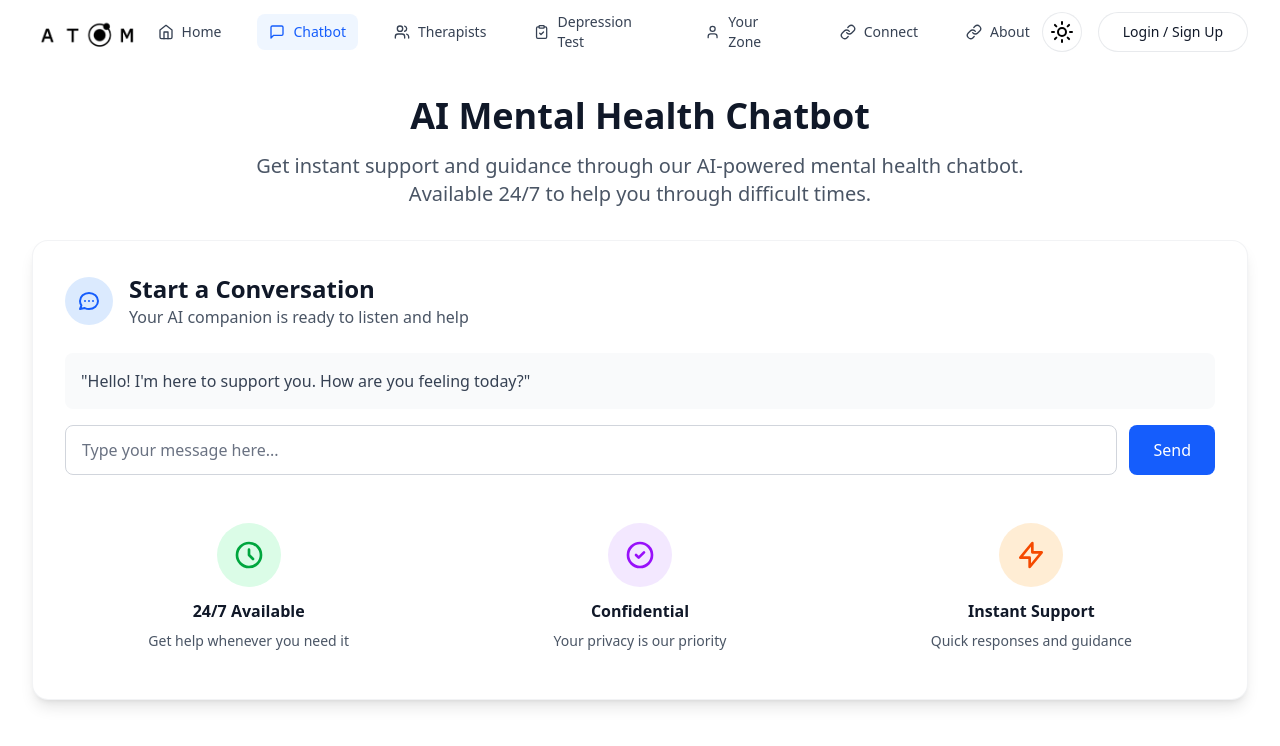
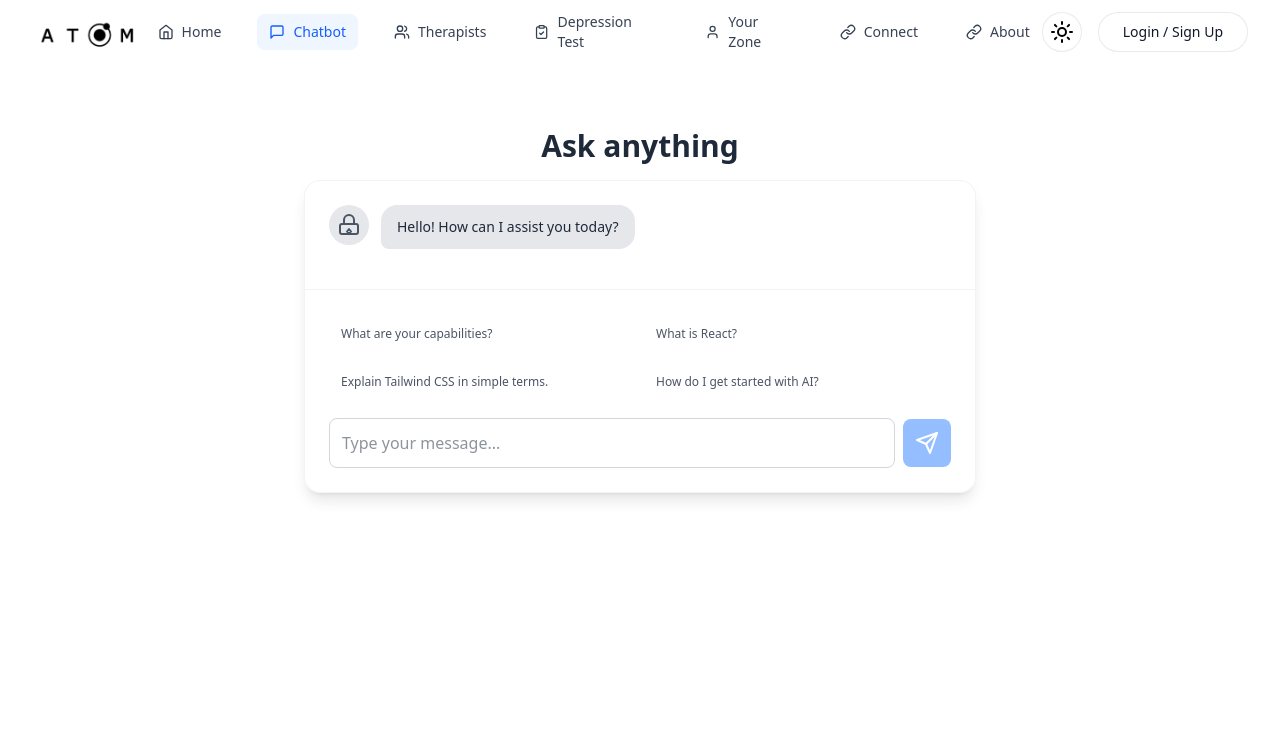
Before and after one commit to abhishekkksharma/ATOM, a React (Vite) app: page /chatbot in a window 1280 px wide. Shown: the top 746 px of the page. Built offline with nearby package versions, Linux system fonts and the light colour scheme.

Commit message:
[CHATBOT PAGE API] - chatbot with api integration added,not working becase api key is hidden

```diff
--- a/src/index.css
+++ b/src/index.css
@@ -1,2 +1,16 @@
 @import "tailwindcss";
 @custom-variant dark (&:where(.dark, .dark *));
+
+/* In your index.css or App.css file */
+
+/* ... any existing styles ... */
+
+/* Create a custom utility class to hide the scrollbar */
+.no-scrollbar::-webkit-scrollbar {
+  display: none; /* For Chrome, Safari, and Opera */
+}
+
+.no-scrollbar {
+  -ms-overflow-style: none;  /* For Internet Explorer and Edge */
+  scrollbar-width: none;  /* For Firefox */
+}
--- a/src/pages/Chatbot.jsx
+++ b/src/pages/Chatbot.jsx
@@ -1,82 +1,204 @@
-import React from 'react';
+import React, { useState, useEffect, useRef } from 'react';
+// import './custom css/chatbot.css';
+// Helper component for SVG icons
+const Icon = ({ name, className }) => {
+  const icons = {
+    sun: (
+      <svg xmlns="http://www.w3.org/2000/svg" width="24" height="24" viewBox="0 0 24 24" fill="none" stroke="currentColor" strokeWidth="2" strokeLinecap="round" strokeLinejoin="round" className={className}><circle cx="12" cy="12" r="5"></circle><line x1="12" y1="1" x2="12" y2="3"></line><line x1="12" y1="21" x2="12" y2="23"></line><line x1="4.22" y1="4.22" x2="5.64" y2="5.64"></line><line x1="18.36" y1="18.36" x2="19.78" y2="19.78"></line><line x1="1" y1="12" x2="3" y2="12"></line><line x1="21" y1="12" x2="23" y2="12"></line><line x1="4.22" y1="19.78" x2="5.64" y2="18.36"></line><line x1="18.36" y1="5.64" x2="19.78" y2="4.22"></line></svg>
+    ),
+    moon: (
+      <svg xmlns="http://www.w3.org/2000/svg" width="24" height="24" viewBox="0 0 24 24" fill="none" stroke="currentColor" strokeWidth="2" strokeLinecap="round" strokeLinejoin="round" className={className}><path d="M21 12.79A9 9 0 1 1 11.21 3 7 7 0 0 0 21 12.79z"></path></svg>
+    ),
+    send: (
+      <svg xmlns="http://www.w3.org/2000/svg" width="24" height="24" viewBox="0 0 24 24" fill="none" stroke="currentColor" strokeWidth="2" strokeLinecap="round" strokeLinejoin="round" className={className}><line x1="22" y1="2" x2="11" y2="13"></line><polygon points="22 2 15 22 11 13 2 9 22 2"></polygon></svg>
+    ),
+    user: (
+       <svg xmlns="http://www.w3.org/2000/svg" width="24" height="24" viewBox="0 0 24 24" fill="none" stroke="currentColor" strokeWidth="2" strokeLinecap="round" strokeLinejoin="round" className={className}><path d="M20 21v-2a4 4 0 0 0-4-4H8a4 4 0 0 0-4 4v2"></path><circle cx="12" cy="7" r="4"></circle></svg>
+    ),
+    bot: (
+      <svg xmlns="http://www.w3.org/2000/svg" width="24" height="24" viewBox="0 0 24 24" fill="none" stroke="currentColor" strokeWidth="2" strokeLinecap="round" strokeLinejoin="round" className={className}><rect x="3" y="11" width="18" height="10" rx="2" ry="2"></rect><path d="M7 11V7a5 5 0 0 1 10 0v4"></path><path d="M12 16l-2 2.5 2 2.5 2-2.5-2-2.5z"></path></svg>
+    ),
+  };
+  return icons[name] || null;
+};
 
-export default function Chatbot() {
+// Main Chatbot Component
+const Chatbot = () => {
+  // State management
+  const [messages, setMessages] = useState([
+    { sender: 'bot', text: "Hello! How can I assist you today?" }
+  ]);
+  const [inputValue, setInputValue] = useState('');
+  const [isLoading, setIsLoading] = useState(false);
+  const [chatInitiated, setChatInitiated] = useState(false); // New state to track conversation start
+  const messagesEndRef = useRef(null);
+
+  // Effect to scroll to the latest message
+  useEffect(() => {
+    messagesEndRef.current?.scrollIntoView({ behavior: 'smooth' });
+  }, [messages]);
+
+  // Pre-defined frequently asked questions
+  const faqs = [
+    "What are your capabilities?",
+    "What is React?",
+    "Explain Tailwind CSS in simple terms.",
+    "How do I get started with AI?",
+  ];
+
+  // Function to handle sending a message (user or FAQ)
+  const handleSendMessage = async (text) => {
+    const messageText = text.trim();
+    if (!messageText) return;
+
+    // Hide suggestions once the first message is sent
+    if (!chatInitiated) {
+        setChatInitiated(true);
+    }
+
+    // Add user message to the chat
+    const userMessage = { sender: 'user', text: messageText };
+    const newMessages = [...messages, userMessage];
+    setMessages(newMessages);
+    setInputValue('');
+    setIsLoading(true);
+
+    // Prepare the conversation history for the API with the system prompt
+    const conversationHistory = [
+        {
+            role: 'system',
+            content: 'You are warm, calm, and friendly. If the user seems emotionally distressed, respond with gentle empathy and brief comfort. Otherwise, reply helpfully to whatever they ask. Always keep responses short (1–2 sentences), kind, and—when it fits—a little humorous.'
+        },
+        ...newMessages.map(msg => ({
+            role: msg.sender === 'bot' ? 'assistant' : 'user',
+            content: msg.text
+        }))
+    ];
+
+    try {
+      // --- API Call to OpenRouter ---
+      // IMPORTANT: Replace "YOUR_OPENROUTER_API_KEY" with your actual key.
+      const getapi = "get the api key from process.env here to make it work.";
+      const response = await fetch('https://openrouter.ai/api/v1/chat/completions', {
+        method: "POST",
+        headers: {
+          "Authorization": `Bearer ${getapi}`,
+          "Content-Type": "application/json",
+        },
+        body: JSON.stringify({
+          model: "deepseek/deepseek-chat", // Using DeepSeek model
+          messages: conversationHistory,
+          max_tokens: 500,
+          temperature: 0.7
+        })
+      });
+
+      if (!response.ok) {
+        throw new Error(`API request failed with status ${response.status}`);
+      }
+
+      const data = await response.json();
+      const botReply = data.choices[0].message.content;
+
+      // Add bot response to the chat
+      setMessages(prev => [...prev, { sender: 'bot', text: botReply }]);
+
+    } catch (error) {
+      console.error("Error fetching from OpenRouter:", error);
+      // Display an error message to the user in the chat
+      setMessages(prev => [...prev, { sender: 'bot', text: "Sorry, I'm having trouble connecting. Please try again later." }]);
+    } finally {
+      setIsLoading(false);
+    }
+  };
+
   return (
-    <div className="space-y-8">
-      <div className="text-center">
-        <h1 className="text-4xl font-bold text-gray-900 dark:text-gray-100 mb-4">
-          AI Mental Health Chatbot
-        </h1>
-        <p className="text-xl text-gray-600 dark:text-gray-400 max-w-3xl mx-auto">
-          Get instant support and guidance through our AI-powered mental health chatbot.
-          Available 24/7 to help you through difficult times.
-        </p>
-      </div>
+    <div className="max-h-[80vh] font-sans flex flex-col items-center p-4 transition-colors duration-500 ">
+      <div className="w-full max-w-2xl h-full max-h-[80vh] flex flex-col">
 
-      <div className="bg-white dark:bg-gray-800 rounded-2xl shadow-lg p-8 border border-gray-200/50 dark:border-gray-700/50">
-        <div className="flex items-center space-x-4 mb-6">
-          <div className="w-12 h-12 bg-blue-100 dark:bg-blue-900/30 rounded-full flex items-center justify-center">
-            <svg className="w-6 h-6 text-blue-600 dark:text-blue-400" fill="none" stroke="currentColor" viewBox="0 0 24 24">
-              <path strokeLinecap="round" strokeLinejoin="round" strokeWidth={2} d="M8 12h.01M12 12h.01M16 12h.01M21 12c0 4.418-4.03 8-9 8a9.863 9.863 0 01-4.255-.949L3 20l1.395-3.72C3.512 15.042 3 13.574 3 12c0-4.418 4.03-8 9-8s9 3.582 9 8z" />
-            </svg>
-          </div>
-          <div>
-            <h2 className="text-2xl font-semibold text-gray-900 dark:text-gray-100">Start a Conversation</h2>
-            <p className="text-gray-600 dark:text-gray-400">Your AI companion is ready to listen and help</p>
-          </div>
-        </div>
+        {/* Header and Theme Toggle */}
+        <header className="relative w-full flex justify-center items-center p-4 flex-shrink-0">
+          <h1 className="text-3xl font-bold text-gray-800 dark:text-white">
+            Ask anything
+          </h1>
+          {/* Note: You'll need to hook up your own theme toggling logic to this button */}
+        </header>
 
-        <div className="space-y-4">
-          <div className="bg-gray-50 dark:bg-gray-700 rounded-lg p-4">
-            <p className="text-gray-700 dark:text-gray-300">
-              "Hello! I'm here to support you. How are you feeling today?"
-            </p>
+        {/* Chat Container with Glass Effect */}
+        <div className="flex-1 flex flex-col rounded-2xl overflow-hidden shadow-lg border border-gray-200/50 bg-white/60 dark:border-gray-700/50 dark:bg-gray-800/60 backdrop-blur-xl min-h-0">
+
+          {/* Messages Display */}
+          <div className="flex-1 p-6 space-y-4 overflow-y-auto no-scrollbar">
+            {messages.map((msg, index) => (
+              <div key={index} className={`flex items-start gap-3 ${msg.sender === 'user' ? 'justify-end' : 'justify-start'}`}>
+                {msg.sender === 'bot' && (
+                  <div className="w-10 h-10 rounded-full flex items-center justify-center flex-shrink-0 bg-gray-200 text-gray-600 dark:bg-gray-700 dark:text-gray-300">
+                    <Icon name="bot" className="w-6 h-6" />
+                  </div>
+                )}
+                <div className={`max-w-xs md:max-w-md px-4 py-3 rounded-2xl ${msg.sender === 'user' ? 'rounded-br-lg bg-blue-500 text-white dark:bg-blue-600' : 'rounded-bl-lg bg-gray-200 text-gray-800 dark:bg-gray-700 dark:text-gray-200'}`}>
+                  <p className="text-sm">{msg.text}</p>
+                </div>
+                 {msg.sender === 'user' && (
+                  <div className="w-10 h-10 rounded-full flex items-center justify-center flex-shrink-0 bg-gray-300 text-gray-700 dark:bg-gray-600 dark:text-gray-200">
+                    <Icon name="user" className="w-6 h-6" />
+                  </div>
+                )}
+              </div>
+            ))}
+            {isLoading && (
+              <div className="flex items-start gap-3 justify-start">
+                 <div className="w-10 h-10 rounded-full flex items-center justify-center flex-shrink-0 bg-gray-200 text-gray-600 dark:bg-gray-700 dark:text-gray-300">
+                    <Icon name="bot" className="w-6 h-6" />
+                  </div>
+                <div className="px-4 py-3 rounded-2xl rounded-bl-lg bg-gray-200 dark:bg-gray-700">
+                  <div className="flex items-center justify-center space-x-1">
+                    <span className="h-2 w-2 rounded-full animate-bounce [animation-delay:-0.3s] bg-gray-500 dark:bg-gray-400"></span>
+                    <span className="h-2 w-2 rounded-full animate-bounce [animation-delay:-0.15s] bg-gray-500 dark:bg-gray-400"></span>
+                    <span className="h-2 w-2 rounded-full animate-bounce bg-gray-500 dark:bg-gray-400"></span>
+                  </div>
+                </div>
+              </div>
+            )}
+            <div ref={messagesEndRef} />
           </div>
 
-          <div className="flex space-x-3">
-            <input
-              type="text"
-              placeholder="Type your message here..."
-              className="flex-1 px-4 py-3 border border-gray-300 dark:border-gray-600 rounded-lg bg-white dark:bg-gray-700 text-gray-900 dark:text-gray-100 placeholder-gray-500 dark:placeholder-gray-400 focus:ring-2 focus:ring-blue-500 focus:border-transparent"
-            />
-            <button className="px-6 py-3 bg-blue-600 hover:bg-blue-700 text-white font-medium rounded-lg transition-colors duration-200">
-              Send
-            </button>
-          </div>
-        </div>
+          {/* FAQ and Input Section */}
+          <div className="p-6 border-t border-t-gray-200/50 dark:border-t-gray-700/50">
+            {/* FAQ Buttons - Conditionally rendered */}
+            {!chatInitiated && (
+              <div className="grid grid-cols-2 gap-2 mb-4">
+                {faqs.map((faq, index) => (
+                  <button
+                    key={index}
+                    onClick={() => handleSendMessage(faq)}
+                    className="text-xs text-left p-3 rounded-lg transition-colors bg-white/80 hover:bg-gray-200/80 text-gray-600 dark:bg-gray-900/50 dark:hover:bg-gray-700/70 dark:text-gray-300"
+                  >
+                    {faq}
+                  </button>
+                ))}
+              </div>
+            )}
 
-        <div className="mt-8 grid grid-cols-1 md:grid-cols-3 gap-6">
-          <div className="text-center p-4">
-            <div className="w-16 h-16 bg-green-100 dark:bg-green-900/30 rounded-full flex items-center justify-center mx-auto mb-3">
-              <svg className="w-8 h-8 text-green-600 dark:text-green-400" fill="none" stroke="currentColor" viewBox="0 0 24 24">
-                <path strokeLinecap="round" strokeLinejoin="round" strokeWidth={2} d="M12 8v4l3 3m6-3a9 9 0 11-18 0 9 9 0 0118 0z" />
-              </svg>
-            </div>
-            <h3 className="font-semibold text-gray-900 dark:text-gray-100 mb-2">24/7 Available</h3>
-            <p className="text-sm text-gray-600 dark:text-gray-400">Get help whenever you need it</p>
-          </div>
-
-          <div className="text-center p-4">
-            <div className="w-16 h-16 bg-purple-100 dark:bg-purple-900/30 rounded-full flex items-center justify-center mx-auto mb-3">
-              <svg className="w-8 h-8 text-purple-600 dark:text-purple-400" fill="none" stroke="currentColor" viewBox="0 0 24 24">
-                <path strokeLinecap="round" strokeLinejoin="round" strokeWidth={2} d="M9 12l2 2 4-4m6 2a9 9 0 11-18 0 9 9 0 0118 0z" />
-              </svg>
-            </div>
-            <h3 className="font-semibold text-gray-900 dark:text-gray-100 mb-2">Confidential</h3>
-            <p className="text-sm text-gray-600 dark:text-gray-400">Your privacy is our priority</p>
-          </div>
-
-          <div className="text-center p-4">
-            <div className="w-16 h-16 bg-orange-100 dark:bg-orange-900/30 rounded-full flex items-center justify-center mx-auto mb-3">
-              <svg className="w-8 h-8 text-orange-600 dark:text-orange-400" fill="none" stroke="currentColor" viewBox="0 0 24 24">
-                <path strokeLinecap="round" strokeLinejoin="round" strokeWidth={2} d="M13 10V3L4 14h7v7l9-11h-7z" />
-              </svg>
-            </div>
-            <h3 className="font-semibold text-gray-900 dark:text-gray-100 mb-2">Instant Support</h3>
-            <p className="text-sm text-gray-600 dark:text-gray-400">Quick responses and guidance</p>
+            {/* Input Form */}
+            <form onSubmit={(e) => { e.preventDefault(); handleSendMessage(inputValue); }} className="flex items-center space-x-2">
+              <input
+                type="text"
+                value={inputValue}
+                onChange={(e) => setInputValue(e.target.value)}
+                placeholder="Type your message..."
+                className="flex-1 p-3 rounded-lg border focus:outline-none focus:ring-2 focus:ring-blue-500 transition-all duration-300 bg-white/80 border-gray-300 text-gray-800 dark:bg-gray-700 dark:border-gray-600 dark:text-white"
+                disabled={isLoading}
+              />
+              <button type="submit" disabled={isLoading || !inputValue.trim()} className="p-3 rounded-lg transition-colors disabled:opacity-50 disabled:cursor-not-allowed bg-blue-500 hover:bg-blue-600 text-white dark:bg-blue-600 dark:hover:bg-blue-700">
+                <Icon name="send" className="w-6 h-6" />
+              </button>
+            </form>
           </div>
         </div>
       </div>
     </div>
   );
-}
+};
+
+export default Chatbot;
--- a/src/pages/Home.jsx
+++ b/src/pages/Home.jsx
@@ -14,10 +14,10 @@ export default function App() {
   const copyText = (e) => {
     navigator.clipboard.writeText(`Hey! I just came across this awesome page and thought you’d like it too. Check it out: https://atom-beryl.vercel.app/`)
       .then(() => {
-        const originalText = e.target.textContent; // save original
-        e.target.textContent = "Link Copied!"; // change text
+        const originalText = e.target.textContent;
+        e.target.textContent = "Link Copied!";
         setTimeout(() => {
-          e.target.textContent = originalText; // revert after 2s
+          e.target.textContent = originalText;
         }, 2000);
       })
       .catch(err => console.error("Failed to copy: ", err));
```
Also changed, not shown: src/App.css (line endings or trailing spaces), 1 other file (tests, documents, lock files or other folders).
